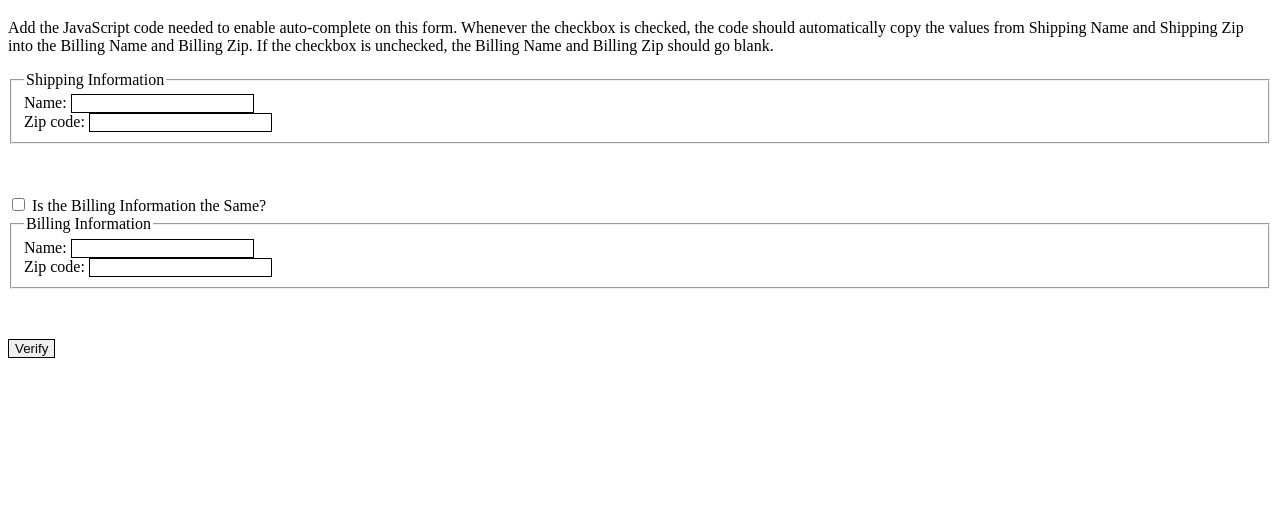
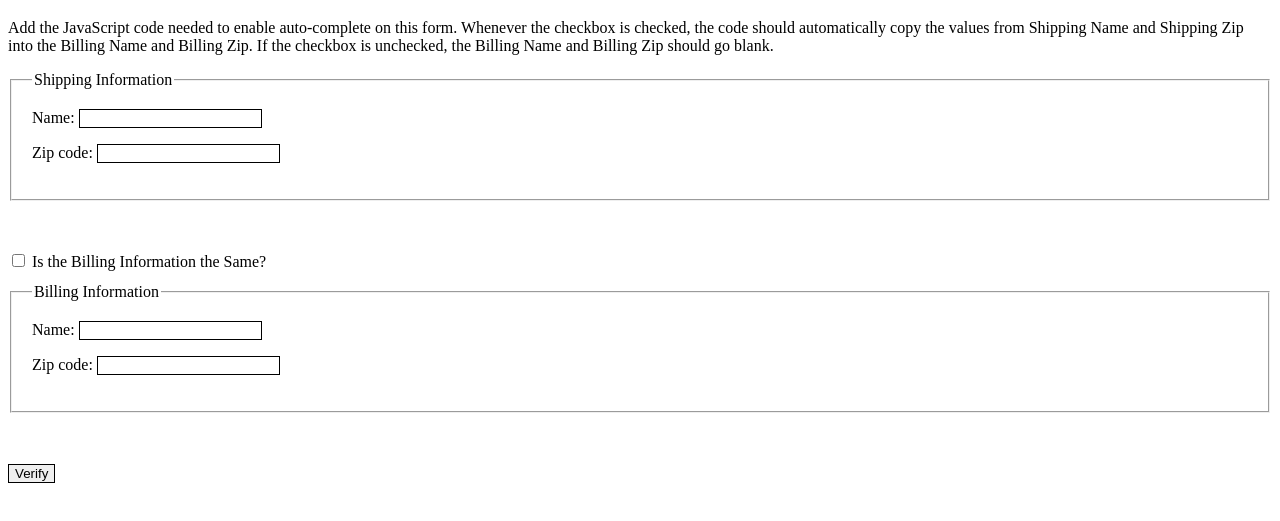
Before and after one commit to jeromeheuze/coursera-autocomplete-with-javaScript, a plain HTML site: page index.html in a window 1280 px wide. Shown: the part 61-582 px from the top of the page. Drawn offline with Linux system fonts and the light colour scheme.

Commit message:
Update index.html

```diff
--- a/index.html
+++ b/index.html
@@ -5,12 +5,14 @@
     <style>
         input{
           border:1px solid black;
+	  margin-bottom: 1rem;
 	}
         input:focus{
 	   background-color: #E6E6E6;
         }
 	fieldset{
  	   margin-bottom: 4%;
+	   padding: 20px;
 	}
     </style>
   </head>
@@ -34,8 +36,8 @@
 
 	<input type = "submit" value = "Verify"/>
     </form>
-	  <script type=JavaScript">
-				  let shippingName_field = document.getElementById('shippingName');
+<script type=JavaScript">
+let shippingName_field = document.getElementById('shippingName');
 let shippingZip_field = document.getElementById('shippingZip');
 let is_same_checkbox = document.getElementById('same');
 let billingName_field = document.getElementById('billingName');
@@ -56,7 +58,7 @@ function billingFunction() {
     billingZip_field.value = '';
   }
 }
-				  </script>
+</script>
 
   </body>
 </html>
```
